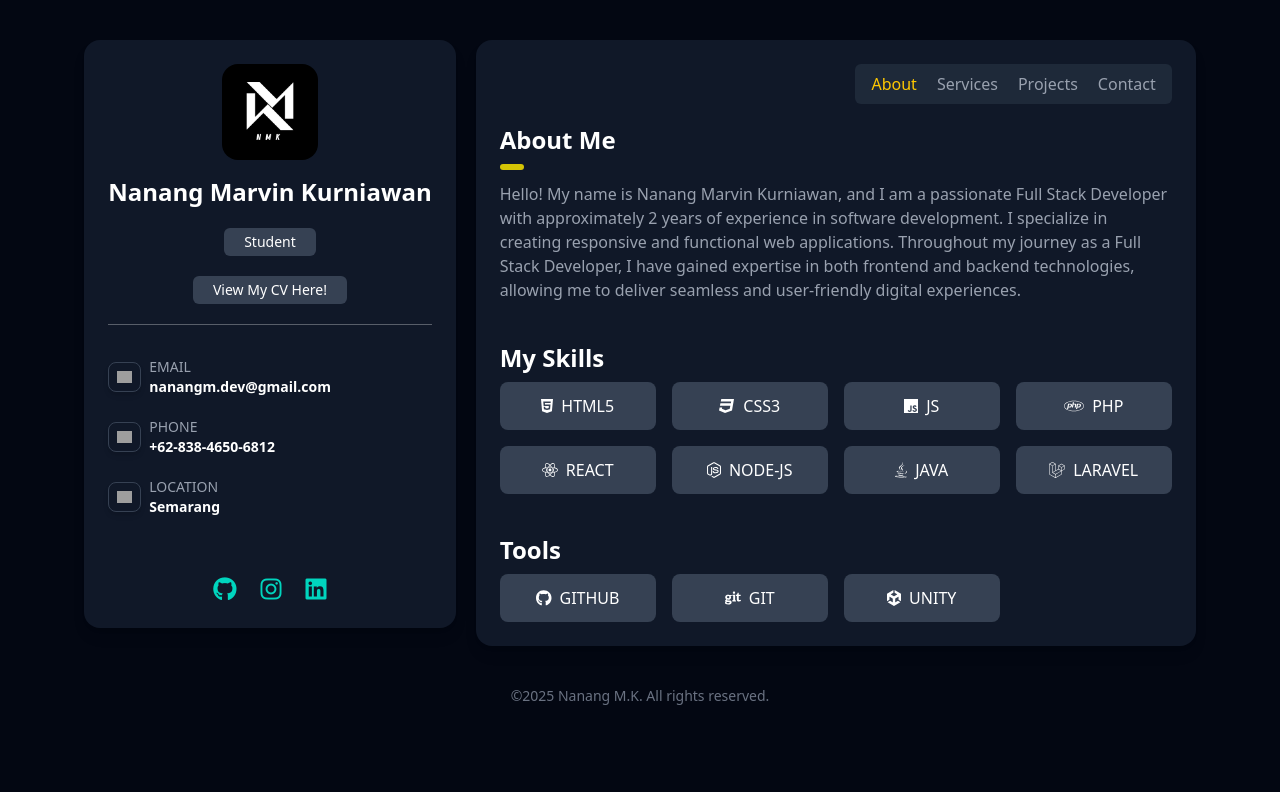
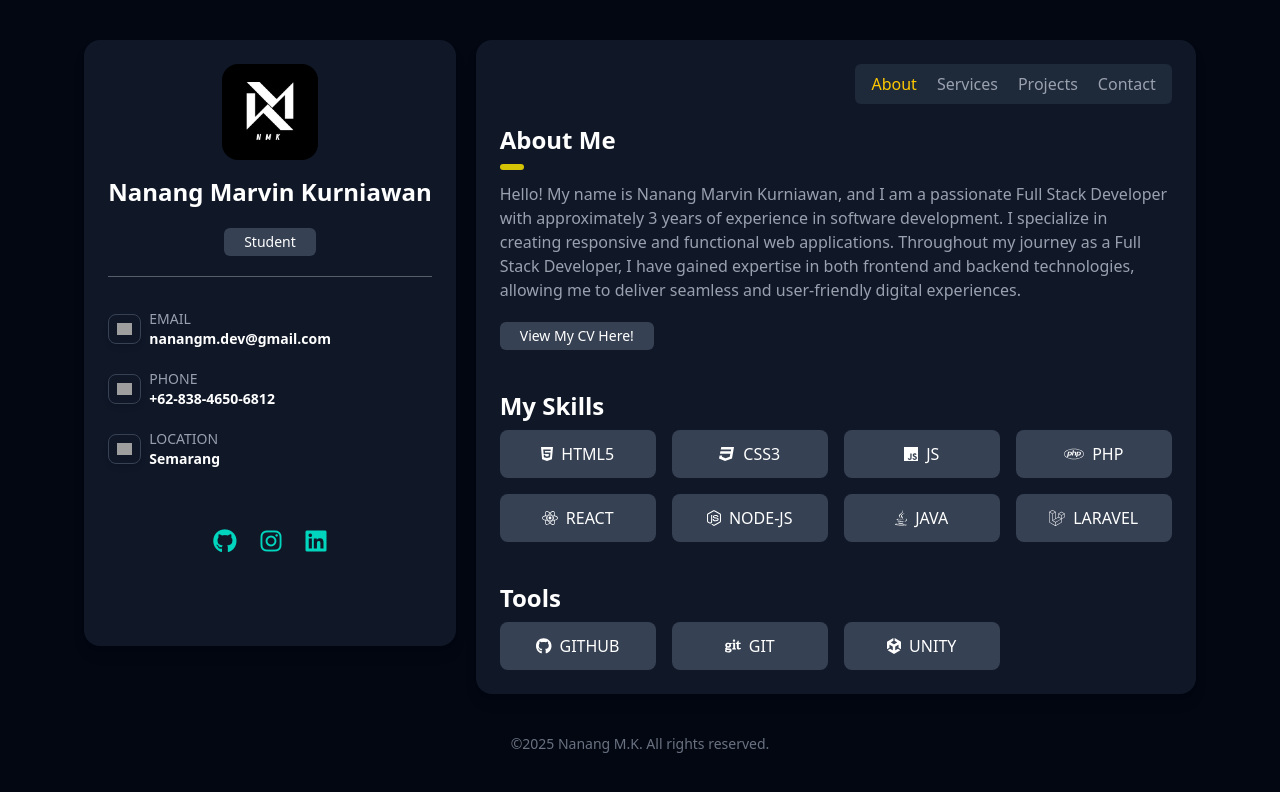
Before and after one commit to slashMK303/nanangmarvink, a React (Vite) app: page / in a window 1280 px wide. Shown: the top 792 px of the page. Built offline with nearby package versions, Linux system fonts and the light colour scheme; grey boxes are pictures that could not be loaded.

Commit message:
Small Update in Index and About

```diff
--- a/src/components/About.jsx
+++ b/src/components/About.jsx
@@ -18,13 +18,18 @@ function About() {
         <>
             <p className="text-gray-400 mt-2 text-md">
                 Hello! My name is Nanang Marvin Kurniawan, and I am a passionate
-                Full Stack Developer with approximately 2 years of experience in
+                Full Stack Developer with approximately 3 years of experience in
                 software development. I specialize in creating responsive and
                 functional web applications. Throughout my journey as a Full
                 Stack Developer, I have gained expertise in both frontend and
                 backend technologies, allowing me to deliver seamless and
                 user-friendly digital experiences.
             </p>
+            <a href="https://www.cake.me/nanang-marvin" target="_blank">
+                <span className="bg-gray-700 text-sm px-5 py-1 rounded-md mt-5 inline-block hover:cursor-pointer hover:bg-teal-400/50 active:bg-teal-400/50k">
+                    View My CV Here!
+                </span>
+            </a>
 
             <h3 className="mt-10 text-2xl font-bold">My Skills</h3>
             <div className="grid grid-cols-2 sm:grid-cols-4 gap-4 mt-2 h-fit">
--- a/src/components/Index.jsx
+++ b/src/components/Index.jsx
@@ -12,7 +12,7 @@ export default function Profile() {
         <div className="relative flex flex-col min-h-screen bg-gray-950 text-white">
             <div className="flex flex-col lg:flex-row items-start justify-center gap-5 p-5 lg:p-10">
                 {/* Profile content */}
-                <div className="card-profile bg-gray-900 p-5 lg:p-6 rounded-2xl shadow-lg text-center w-full lg:w-auto lg:h-147">
+                <div className="card-profile bg-gray-900 p-5 lg:p-6 rounded-2xl shadow-lg text-center w-full lg:w-auto lg:h-151.5">
                     <img
                         src="img/profile.jpg"
                         alt="Profile"
@@ -26,11 +26,11 @@ export default function Profile() {
                     </span>
                     <br />
 
-                    <a href="https://www.cake.me/nanang-marvin" target="_blank">
+                    {/* <a href="https://www.cake.me/nanang-marvin" target="_blank">
                         <span className="bg-gray-700 text-sm px-5 py-1 rounded-md mt-5 inline-block hover:cursor-pointer hover:bg-teal-400/50 active:bg-teal-400/50k">
                             View My CV Here!
                         </span>
-                    </a>
+                    </a> */}
 
                     <hr className="line mx-auto mt-5" />
 
```
